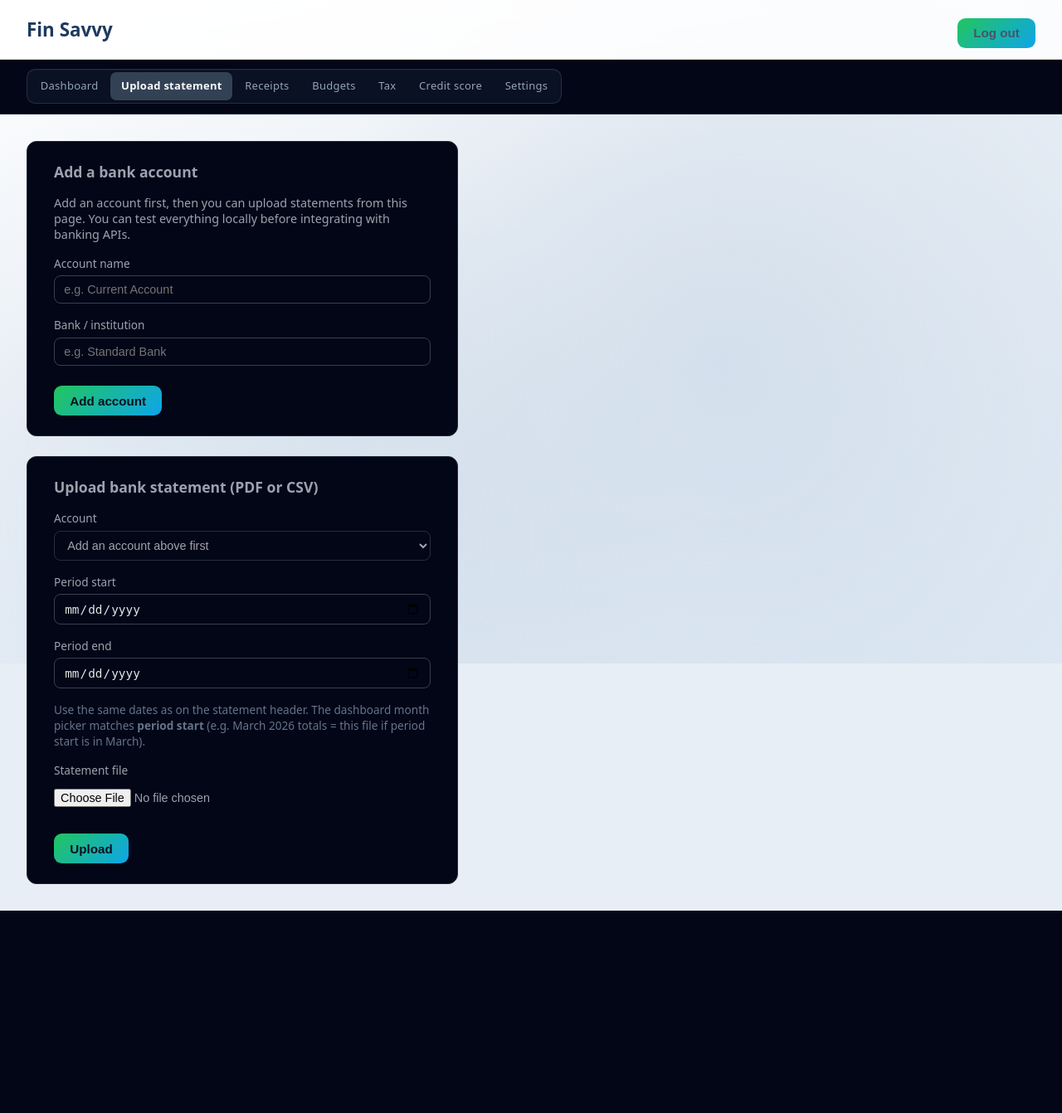
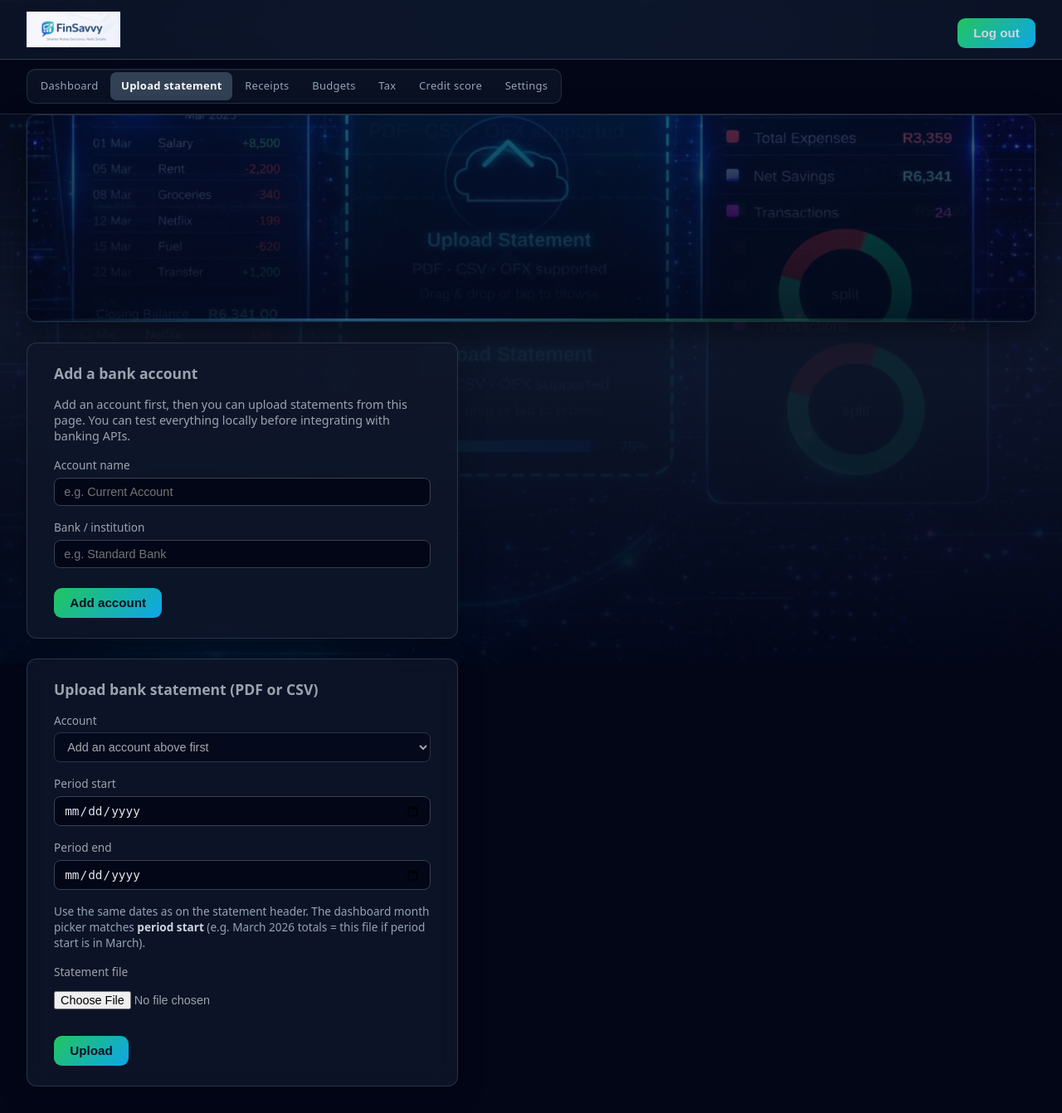
Before and after one commit to BlackChina/fin_savvy_app, a FastAPI app: template fin_savvy_app/templates/upload.html in a window 1280 px wide. Shown: the whole page at 83% size. Before the commit the page ends 1098 px from the top, so only its background shows below. Run offline with FastAPI, Linux system fonts and the light colour scheme; the template is opened without the code that fills it, so the values that code supplies are empty.

Commit message:
Upload statement page: neon dashboard backdrop and header logo
- Add upload-page.css with translucent hero art and glass cards
- Replace header title with finsavvy_top_brand; upload-visual-hero strip
- Ship upload-statement-hero.png as static asset

Made-with: Cursor

```diff
--- /dev/null
+++ b/fin_savvy_app/static/upload-page.css
@@ -0,0 +1,136 @@
+/* Upload statement — translucent neon dashboard backdrop; logo in header only */
+
+body.upload-page.finsavvy-app-fill {
+  color: #e2e8f0;
+  background-color: #020617;
+}
+
+body.upload-page.finsavvy-app-fill::before {
+  background:
+    linear-gradient(180deg, rgba(2, 6, 23, 0.88) 0%, rgba(15, 23, 42, 0.92) 50%, rgba(2, 6, 23, 0.95) 100%),
+    url("/static/upload-statement-hero.png") center / cover no-repeat fixed;
+  z-index: -2;
+}
+
+body.upload-page.finsavvy-app-fill::after {
+  background:
+    radial-gradient(ellipse 100% 80% at 50% -10%, rgba(56, 189, 248, 0.14) 0%, transparent 50%),
+    radial-gradient(ellipse 70% 50% at 20% 100%, rgba(14, 165, 233, 0.08) 0%, transparent 45%);
+  z-index: -1;
+}
+
+body.upload-page.finsavvy-app-fill header {
+  background: rgba(15, 23, 42, 0.78);
+  border-bottom: 1px solid rgba(51, 65, 85, 0.85);
+  backdrop-filter: blur(16px);
+  -webkit-backdrop-filter: blur(16px);
+}
+
+body.upload-page.finsavvy-app-fill header .upload-header-brand {
+  display: flex;
+  align-items: center;
+  line-height: 0;
+  margin: 0;
+  text-decoration: none;
+  flex-shrink: 0;
+}
+
+body.upload-page.finsavvy-app-fill header .upload-header-brand:focus-visible {
+  outline: 2px solid rgba(56, 189, 248, 0.65);
+  outline-offset: 4px;
+  border-radius: 0.25rem;
+}
+
+body.upload-page.finsavvy-app-fill header .upload-header-brand__img {
+  height: clamp(2rem, 4.5vw, 2.65rem);
+  width: auto;
+  max-width: min(220px, 52vw);
+  display: block;
+  object-fit: contain;
+}
+
+body.upload-page.finsavvy-app-fill .user-area {
+  color: #94a3b8;
+}
+
+body.upload-page.finsavvy-app-fill .logout-button {
+  border-color: #475569;
+  color: #cbd5e1;
+}
+
+body.upload-page.finsavvy-app-fill .logout-button:hover {
+  background: rgba(51, 65, 85, 0.45);
+  color: #f8fafc;
+}
+
+.upload-visual-hero {
+  position: relative;
+  min-height: clamp(148px, 26vw, 248px);
+  margin: 0 2rem 1.35rem;
+  border-radius: 0.75rem;
+  overflow: hidden;
+  border: 1px solid rgba(51, 65, 85, 0.65);
+  box-shadow:
+    0 0 0 1px rgba(56, 189, 248, 0.06),
+    0 12px 40px rgba(0, 0, 0, 0.45);
+  isolation: isolate;
+}
+
+.upload-visual-hero__layer-art {
+  position: absolute;
+  inset: 0;
+  background: url("/static/upload-statement-hero.png") center / cover no-repeat;
+  opacity: 0.48;
+  transform: scale(1.02);
+}
+
+.upload-visual-hero__layer-veil {
+  position: absolute;
+  inset: 0;
+  background: linear-gradient(
+    180deg,
+    rgba(2, 6, 23, 0.22) 0%,
+    rgba(2, 6, 23, 0.48) 45%,
+    rgba(2, 6, 23, 0.78) 100%
+  );
+  pointer-events: none;
+}
+
+.upload-visual-hero__accent {
+  position: absolute;
+  inset: auto 0 0 0;
+  height: 3px;
+  background: linear-gradient(90deg, transparent, rgba(56, 189, 248, 0.55), rgba(34, 197, 94, 0.35), transparent);
+  opacity: 0.85;
+  pointer-events: none;
+}
+
+body.upload-page.finsavvy-app-fill main.upload-main {
+  position: relative;
+  z-index: 0;
+  max-width: 520px;
+  padding-top: 0.25rem;
+}
+
+body.upload-page.finsavvy-app-fill main.upload-main .card {
+  background: rgba(15, 23, 42, 0.82);
+  border: 1px solid rgba(51, 65, 85, 0.75);
+  backdrop-filter: blur(14px);
+  -webkit-backdrop-filter: blur(14px);
+  box-shadow: 0 8px 32px rgba(0, 0, 0, 0.25);
+}
+
+body.upload-page.finsavvy-app-fill main.upload-main .card p {
+  color: #94a3b8;
+}
+
+body.upload-page.finsavvy-app-fill main.upload-main .card p strong {
+  color: #cbd5e1;
+}
+
+@media (max-width: 640px) {
+  .upload-visual-hero {
+    margin-left: 1rem;
+    margin-right: 1rem;
+  }
+}
--- a/fin_savvy_app/templates/upload.html
+++ b/fin_savvy_app/templates/upload.html
@@ -69,10 +69,19 @@
     </style>
     <link rel="stylesheet" href="/static/app-chrome.css" />
     <link rel="stylesheet" href="/static/finsavvy_background.css" />
+    <link rel="stylesheet" href="/static/upload-page.css" />
   </head>
-  <body class="finsavvy-app-fill">
+  <body class="finsavvy-app-fill upload-page">
     <header>
-      <h1>Fin Savvy</h1>
+      <a href="/" class="upload-header-brand" aria-label="FinSavvy home">
+        <img
+          class="upload-header-brand__img"
+          src="/static/finsavvy_top_brand.png"
+          alt="FinSavvy"
+          width="200"
+          height="48"
+        />
+      </a>
       <div class="user-area">
         <span>{{ username }}</span>
         <form method="post" action="/logout" style="margin: 0;">
@@ -93,7 +102,13 @@
       </div>
     </nav>
 
-    <main>
+    <div class="upload-visual-hero" role="presentation" aria-hidden="true">
+      <div class="upload-visual-hero__layer-art"></div>
+      <div class="upload-visual-hero__layer-veil"></div>
+      <div class="upload-visual-hero__accent"></div>
+    </div>
+
+    <main class="upload-main">
       {% if not accounts %}
       <div class="card" style="margin-bottom: 1.5rem;">
         <h2>Add a bank account</h2>
@@ -138,7 +153,7 @@
             <label for="period_end">Period end</label>
             <input type="date" name="period_end" id="period_end" required />
           </div>
-          <p style="margin: 0 0 1rem; font-size: 0.85rem; color: #64748b; max-width: 36rem;">
+          <p style="margin: 0 0 1rem; font-size: 0.85rem; max-width: 36rem;">
             Use the same dates as on the statement header. The dashboard month picker matches <strong>period start</strong> (e.g. March 2026 totals = this file if period start is in March).
           </p>
           <div class="field">
```
Also changed, not shown: fin_savvy_app/static/upload-statement-hero.png (added).
